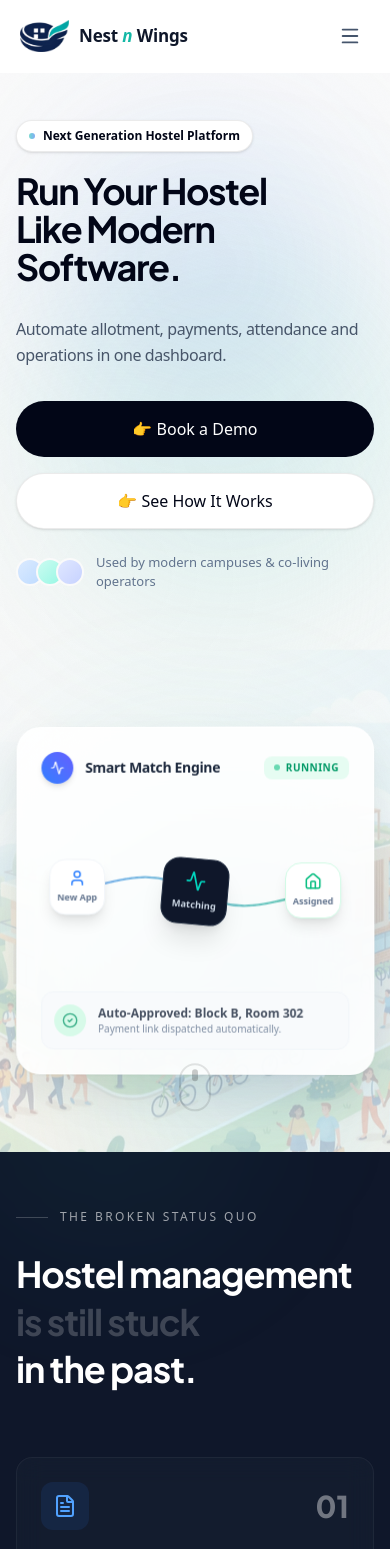
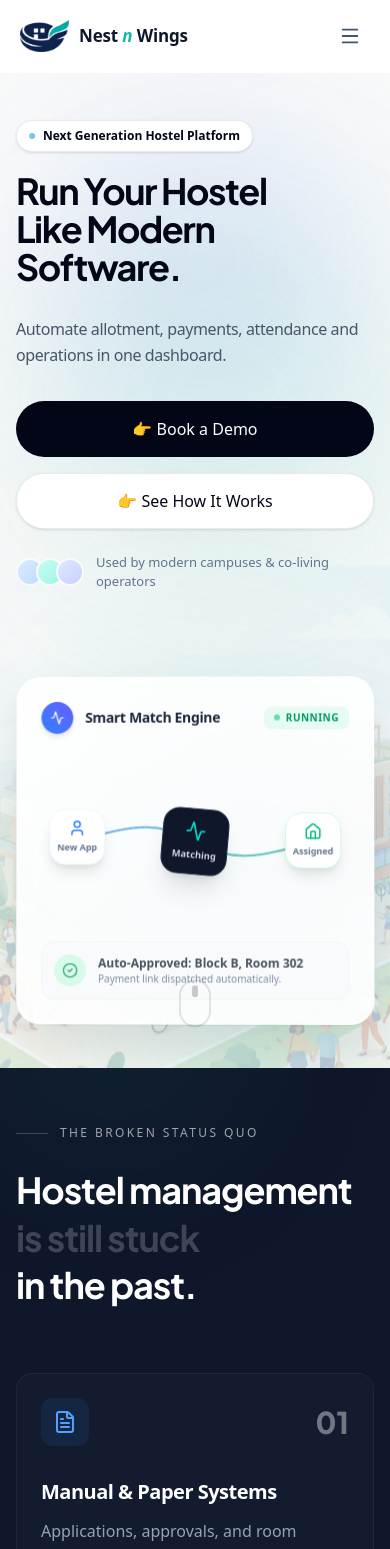
Before and after one commit to rachierich24/nestnwings, a Next.js app: page / in a window 390 px wide. Shown: the top 1549 px of the page. Built offline with nearby package versions, Linux system fonts and the light colour scheme.

Commit message:
fix: tighten hero section layout on mobile to reduce excessive gaps

```diff
--- a/src/components/home/Hero.tsx
+++ b/src/components/home/Hero.tsx
@@ -139,7 +139,7 @@
                         initial={{ opacity: 0, scale: 0.95 }}
                         animate={{ opacity: 1, scale: 1 }}
                         transition={{ duration: 1, delay: 0.2, ease: [0.16, 1, 0.3, 1] }}
-                        className="lg:col-span-7 relative h-[400px] md:h-[500px] lg:h-[650px] w-full mt-12 lg:mt-0 flex flex-col lg:block z-20 perspective-[2000px]"
+                        className="lg:col-span-7 relative h-[340px] md:h-[500px] lg:h-[650px] w-full mt-6 md:mt-12 lg:mt-0 flex flex-col lg:block z-20 perspective-[2000px]"
                     >
                         <AllocationFlow />
                     </motion.div>
@@ -169,7 +169,7 @@
 // New Interactive Allocation Flow Visualizer
 function AllocationFlow() {
     return (
-        <div className="w-full h-full relative flex items-center justify-center perspective-[2000px]">
+        <div className="w-full h-full relative flex items-start md:items-center justify-center perspective-[2000px]">
             {/* Background glowing orb */}
             <div className="absolute w-[300px] h-[300px] bg-[#14B8A6]/15 rounded-full blur-[80px]" />
             <div className="absolute w-[200px] h-[200px] bg-[#2563EB]/15 rounded-full blur-[60px] translate-x-20 translate-y-20" />
```
